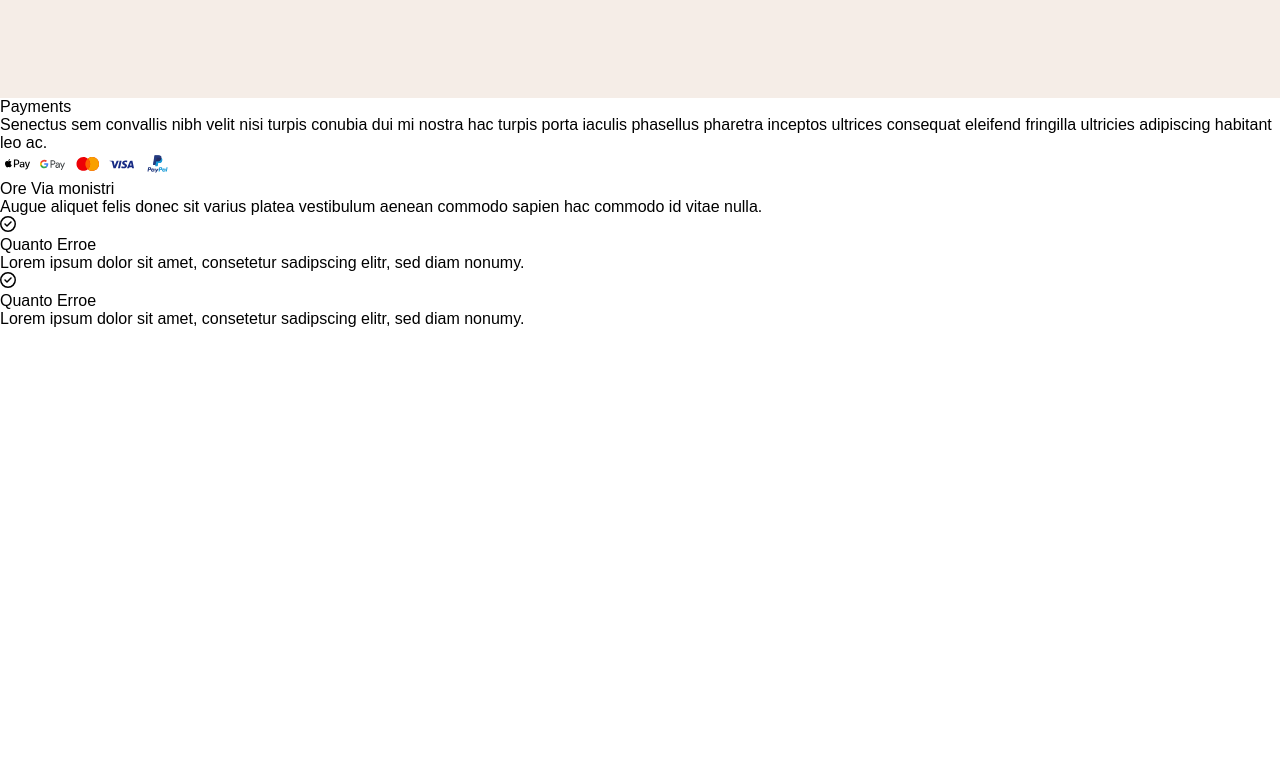
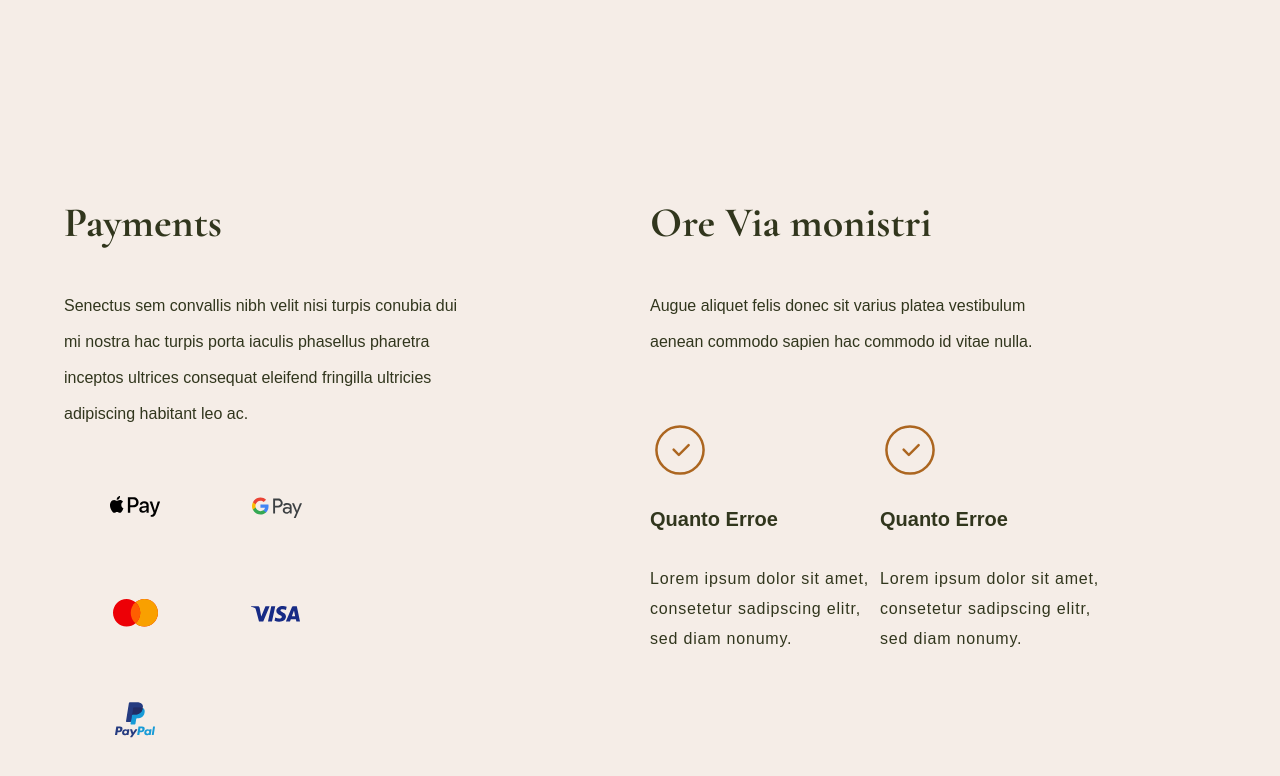
Before and after one commit to JakubStankiewicz1/NoirAtelier, a React (Vite) app in the folder frontend/: page /faq in a window 1280 px wide. Shown: the part 1239-2015 px from the top of the page. Before the commit the page ends 1567 px from the top, so only its background shows below. Built offline with nearby package versions, Linux system fonts and the light colour scheme.

Commit message:
Added faq payments

```diff
--- a/frontend/src/components/FaqPayments/FaqPayments.jsx
+++ b/frontend/src/components/FaqPayments/FaqPayments.jsx
@@ -2,6 +2,7 @@ import React from 'react';
 import "./faqPayments.css";
 import assets from '../../assets/assets';
 import { FaRegCircleCheck } from "react-icons/fa6";
+import { CiCircleCheck } from "react-icons/ci";
 
 const FaqPayments = () => {
   return (
@@ -14,7 +15,7 @@ const FaqPayments = () => {
                     {/* Top Part */}
                     <div className="faqPaymentsContainerLeftContainerTop">
                         <div className="faqPaymentsContainerLeftContainerTopContainer">
-                            <p className="faqPaymentsContainerLeftContainerTopContainerText">
+                            <p className="faqPaymentsContainerLeftContainerTopContainerText cormorant-garamond-regular">
                                 Payments
                             </p>
                         </div>
@@ -51,7 +52,7 @@ const FaqPayments = () => {
                     {/* Top Part */}
                     <div className="faqPaymentsContainerRightContainerTop">
                         <div className="faqPaymentsContainerRightContainerTopContainer">
-                            <p className="faqPaymentsContainerRightContainerTopContainerText">
+                            <p className="faqPaymentsContainerRightContainerTopContainerText cormorant-garamond-regular">
                                 Ore Via monistri
                             </p>
                         </div>
@@ -79,7 +80,7 @@ const FaqPayments = () => {
 
                             <div className="faqPaymentsContainerRightContainerBottomContainerOne">
                                 <div className="faqPaymentsContainerRightContainerBottomContainerOneOne">
-                                    <FaRegCircleCheck className='faqPaymentsContainerRightContainerBottomContainerOneOneIcon' />
+                                    <CiCircleCheck  className='faqPaymentsContainerRightContainerBottomContainerOneOneIcon' />
                                 </div>
                                 <div className="faqPaymentsContainerRightContainerBottomContainerOneTwo">
                                     <div className="faqPaymentsContainerRightContainerBottomContainerOneTwoContainer">
@@ -108,7 +109,7 @@ const FaqPayments = () => {
 
                             <div className="faqPaymentsContainerRightContainerBottomContainerOne">
                                 <div className="faqPaymentsContainerRightContainerBottomContainerOneOne">
-                                    <FaRegCircleCheck className='faqPaymentsContainerRightContainerBottomContainerOneOneIcon' />
+                                    <CiCircleCheck  className='faqPaymentsContainerRightContainerBottomContainerOneOneIcon' />
                                 </div>
                                 <div className="faqPaymentsContainerRightContainerBottomContainerOneTwo">
                                     <div className="faqPaymentsContainerRightContainerBottomContainerOneTwoContainer">
--- a/frontend/src/components/FaqPayments/faqPayments.css
+++ b/frontend/src/components/FaqPayments/faqPayments.css
@@ -0,0 +1,139 @@
+.faqPayments {
+    width: 100%;
+    height: 100%;
+
+    background-color: #F5EDE7;
+
+    padding-top: 100px;
+    padding-bottom: 100px;
+}
+
+.faqPaymentsContainer {
+    width: 90%;
+    margin-left: auto;
+    margin-right: auto;
+
+    display: flex;
+    flex-direction: row;
+    /* justify-content: space-between; */
+    /* align-items: center; */
+    gap: 20px;
+}
+
+
+
+.faqPaymentsContainerLeft,
+.faqPaymentsContainerRight {
+    display: flex;
+    flex: 1;
+}
+
+
+
+
+
+
+
+
+
+.faqPaymentsContainerLeftContainerTopContainerText,
+.faqPaymentsContainerRightContainerTopContainerText {
+    color: #31361D;
+    font-size: 42px;
+    font-weight: 700;
+    line-height: 50px;
+}
+
+.faqPaymentsContainerLeftContainerMiddle {
+    width: 70%;
+    margin-right: auto;
+    margin-top: 40px;
+}
+
+.faqPaymentsContainerRightContainerMiddle {
+    margin-top: 40px;
+    width: 70%;
+    margin-right: auto;
+}
+
+.faqPaymentsContainerLeftContainerMiddleContainerText,
+.faqPaymentsContainerRightContainerMiddleContainerText {
+    color: #31361D;
+    font-size: 16px;
+    font-weight: 300;
+    line-height: 36px;
+}
+
+.faqPaymentsContainerLeftContainerBottom {
+    margin-top: 50px;
+    width: 70%;
+    margin-right: auto;
+}
+
+.faqPaymentsContainerLeftContainerBottomContainer {
+    width: 100%;
+    height: 100%;
+}
+
+.faqPaymentsContainerLeftContainerBottomContainerIcon {
+    width: 70px;
+    height: auto;
+    margin-left: 36px;
+    margin-right: 36px;
+    margin-bottom: 55px;
+    /* margin-bottom: 20px; */
+}
+
+
+
+
+
+.faqPaymentsContainerRightContainerBottom {
+    margin-top: 60px;
+}
+
+
+.faqPaymentsContainerRightContainerBottomContainer {
+    width: 80%;
+    margin-right: auto;
+    /* background-color: red; */
+    display: flex;
+    flex-direction: row;
+    justify-content: space-between;
+    /* gap: 0px */
+}
+
+.faqPaymentsContainerRightContainerBottomContainerOne {
+    display: flex;
+    flex-direction: column;
+}
+
+.faqPaymentsContainerRightContainerBottomContainerOneTwo {
+    margin-top: 20px;
+}
+
+.faqPaymentsContainerRightContainerBottomContainerOneTwoContainerText {
+    color: #31361D;
+    font-size: 20px;
+    font-weight: 700;
+    line-height: 30px;
+}
+
+.faqPaymentsContainerRightContainerBottomContainerOneThree {
+    margin-top: 30px;
+}
+
+.faqPaymentsContainerRightContainerBottomContainerOneThreeContainerText {
+    color: #31361D;
+    font-size: 16px;
+    font-weight: 300;
+    line-height: 30px;
+    width: 230px;
+    letter-spacing: 0.8px
+}
+
+.faqPaymentsContainerRightContainerBottomContainerOneOneIcon {
+    color: #AC6620;
+    width: 60px;
+    height: auto;
+}
```
